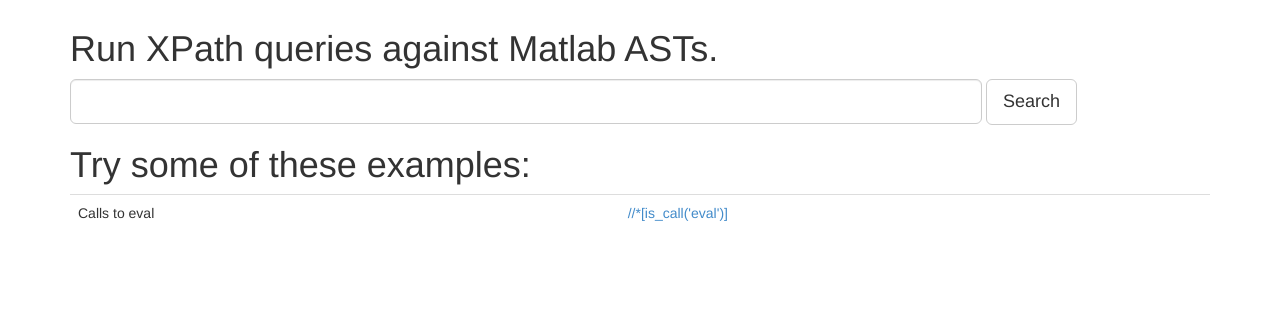
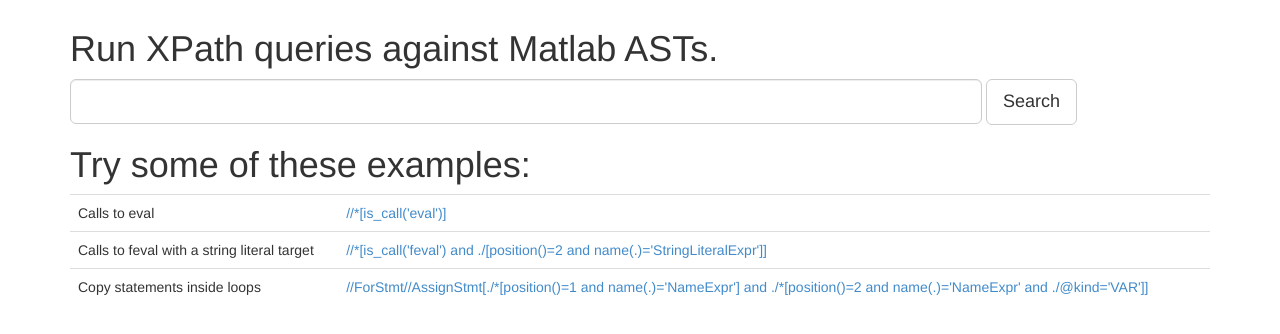
Before and after one commit to Wind508/mcbench, a Flask app: page / in a window 1280 px wide. Shown: the part 51-385 px from the top of the page. Run offline with Flask 2, Linux system fonts and the light colour scheme; some libraries are stand-ins or nearby versions.

Commit message:
Add a couple more examples to the index page.

```diff
--- a/templates/index.html
+++ b/templates/index.html
@@ -16,7 +16,9 @@
   <div class="row">
   <h1>Try some of these examples:</h1>
   <table class="table">
-  <tr><td>Calls to eval<td><td><a href="{{ url_for('benchmark_list', query="//*[is_call('eval')]") }}">//*[is_call('eval')]</a></td></tr>
+  <tr><td>Calls to eval</td><td><a href="{{ url_for('benchmark_list', query="//*[is_call('eval')]") }}">//*[is_call('eval')]</a></td></tr>
+  <tr><td>Calls to feval with a string literal target</td><td><a href="{{ url_for('benchmark_list', query="//*[is_call('feval') and ./[position()=2 and name(.)='StringLiteralExpr']]") }}">//*[is_call('feval') and ./[position()=2 and name(.)='StringLiteralExpr']]</a></td></tr>
+  <tr><td>Copy statements inside loops</td><td><a href="{{ url_for('benchmark_list', query="//ForStmt//AssignStmt[./*[position()=1 and name(.)='NameExpr'] and ./*[position()=2 and name(.)='NameExpr' and ./@kind='VAR']]") }}">//ForStmt//AssignStmt[./*[position()=1 and name(.)='NameExpr'] and ./*[position()=2 and name(.)='NameExpr' and ./@kind='VAR']]</a></td></tr>
   </table>
   </div>
 </div>
```
